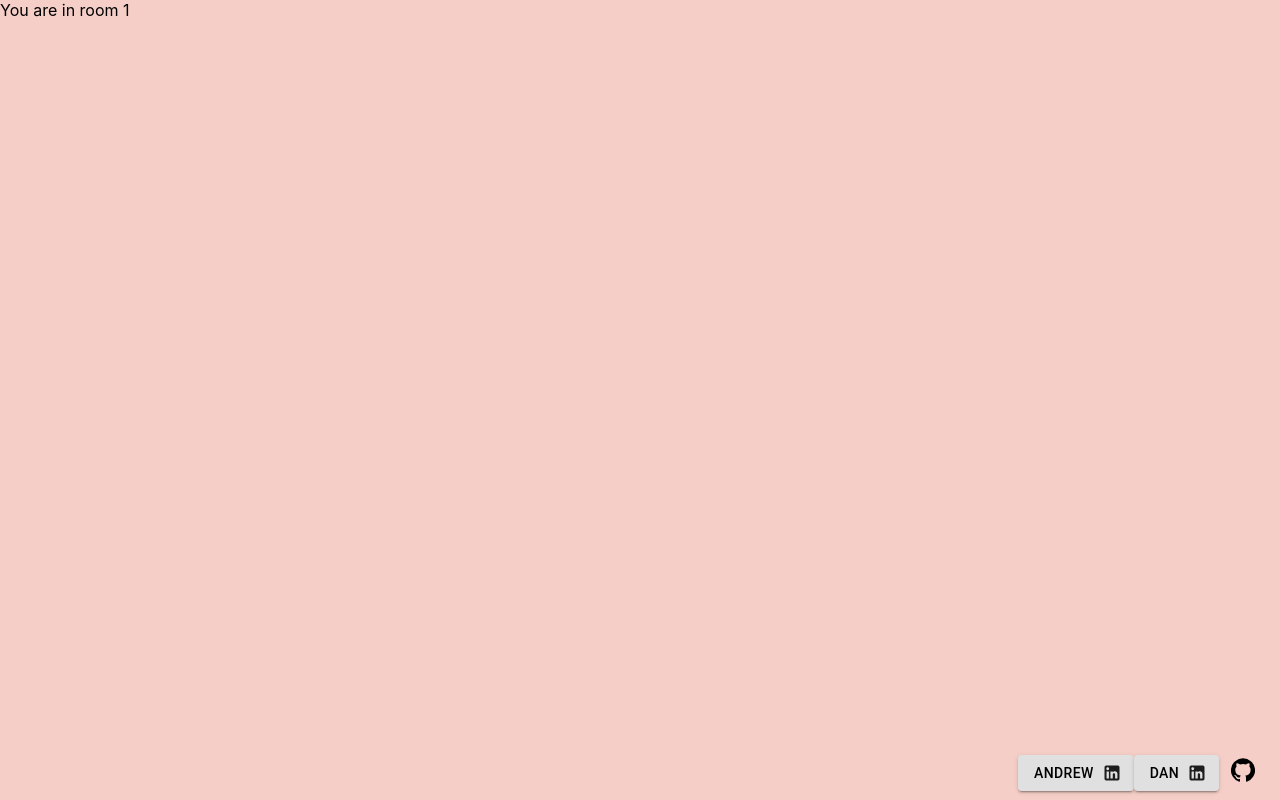
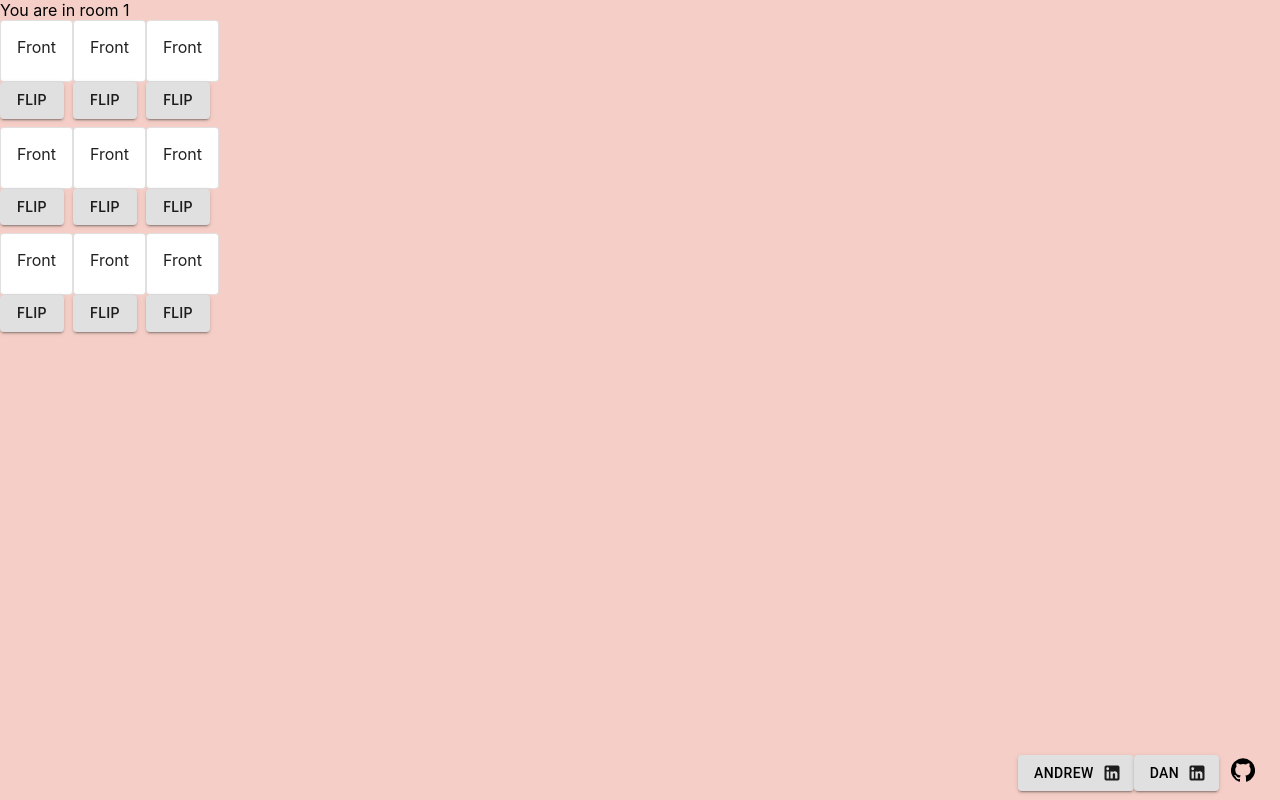
Before and after one commit to andrewalford1/EstimationCards, a React (Create React App) app in the folder app/: page /room/1 in a window 1280 px wide. Built offline with nearby package versions, Linux system fonts and the light colour scheme; no server answers; the database is empty.

Commit message:
Flip Animation

```diff
--- a/app/package.json
+++ b/app/package.json
@@ -16,6 +16,7 @@
         "nanoid": "^3.0.2",
         "qrcode.react": "^1.0.0",
         "react": "^16.13.1",
+        "react-card-flip": "^1.0.10",
         "react-dom": "^16.13.1",
         "react-router-dom": "^5.1.2",
         "react-scripts": "3.4.1",
--- a/app/src/Pages/DynamicRoom.js
+++ b/app/src/Pages/DynamicRoom.js
@@ -1,7 +1,9 @@
 import React, { useState, useEffect } from 'react'
 import { useRouteMatch } from 'react-router-dom'
 import { getRealTimeUsersInRoom } from '../store/store'
-import UserCard from '../components/UserCard'
+import UserCard from '../components/UserCard';
+import EstimationCard from '../components/EstimationCard'
+import Grid from '@material-ui/core/Grid';
 
 const DynamicRoom = () => {
     const roomId = useRouteMatch('/room/:id').params.id
@@ -32,6 +34,23 @@ const DynamicRoom = () => {
         <div>
             You are in room {room}
             {cards}
+            <Grid container spacing={1}>
+                <Grid container item xs={12}>
+                    <EstimationCard/>
+                    <EstimationCard/>
+                    <EstimationCard/>
+                </Grid>
+                <Grid container item xs={12}>
+                    <EstimationCard/>
+                    <EstimationCard/>
+                    <EstimationCard/>
+                </Grid>
+                <Grid container item xs={12}>
+                    <EstimationCard/>
+                    <EstimationCard/>
+                    <EstimationCard/>
+                </Grid>
+            </Grid>
         </div>
     )
 }
--- /dev/null
+++ b/app/src/components/CardBack.js
@@ -0,0 +1,13 @@
+import React from 'react'
+import { Card, CardContent } from '@material-ui/core'
+
+export default () => {
+
+    return (
+<Card variant="outlined">
+    <CardContent>
+        Back
+    </CardContent>
+</Card>
+    )
+}
--- /dev/null
+++ b/app/src/components/CardFront.js
@@ -0,0 +1,13 @@
+import React from 'react'
+import { Card, CardContent } from '@material-ui/core'
+
+export default () => {
+
+    return (
+<Card variant="outlined">
+    <CardContent>
+        Front
+    </CardContent>
+</Card>
+    )
+}
--- /dev/null
+++ b/app/src/components/EstimationCard.js
@@ -0,0 +1,38 @@
+import React from 'react'
+import ReactCardFlip from 'react-card-flip';
+import FormControlLabel from '@material-ui/core/FormControlLabel';
+import Switch from '@material-ui/core/Switch'
+import Button from '@material-ui/core/Button'
+import CardFront from './CardFront'
+import CardBack from './CardBack'
+
+export default class EstimationCard extends React.Component {
+
+    constructor() {
+        super();
+        this.state = {
+            isFlipped: false
+        }
+        this.handleClick = this.handleClick.bind(this)
+    }
+
+    handleClick(e) {
+        e.preventDefault();
+        this.setState(prevState => ({ isFlipped: !prevState.isFlipped }))
+    }
+
+
+    render() {
+        return (<div>
+<ReactCardFlip isFlipped={this.state.isFlipped} flipDirection="horizontal">
+
+    <CardFront/>
+    <CardBack/>
+</ReactCardFlip>
+
+<Button variant='contained' color='default' onClick={this.handleClick}>
+    Flip
+</Button>
+        </div>)
+    }
+}
```
Also changed, not shown: 1 other file (tests, documents, lock files or other folders).
